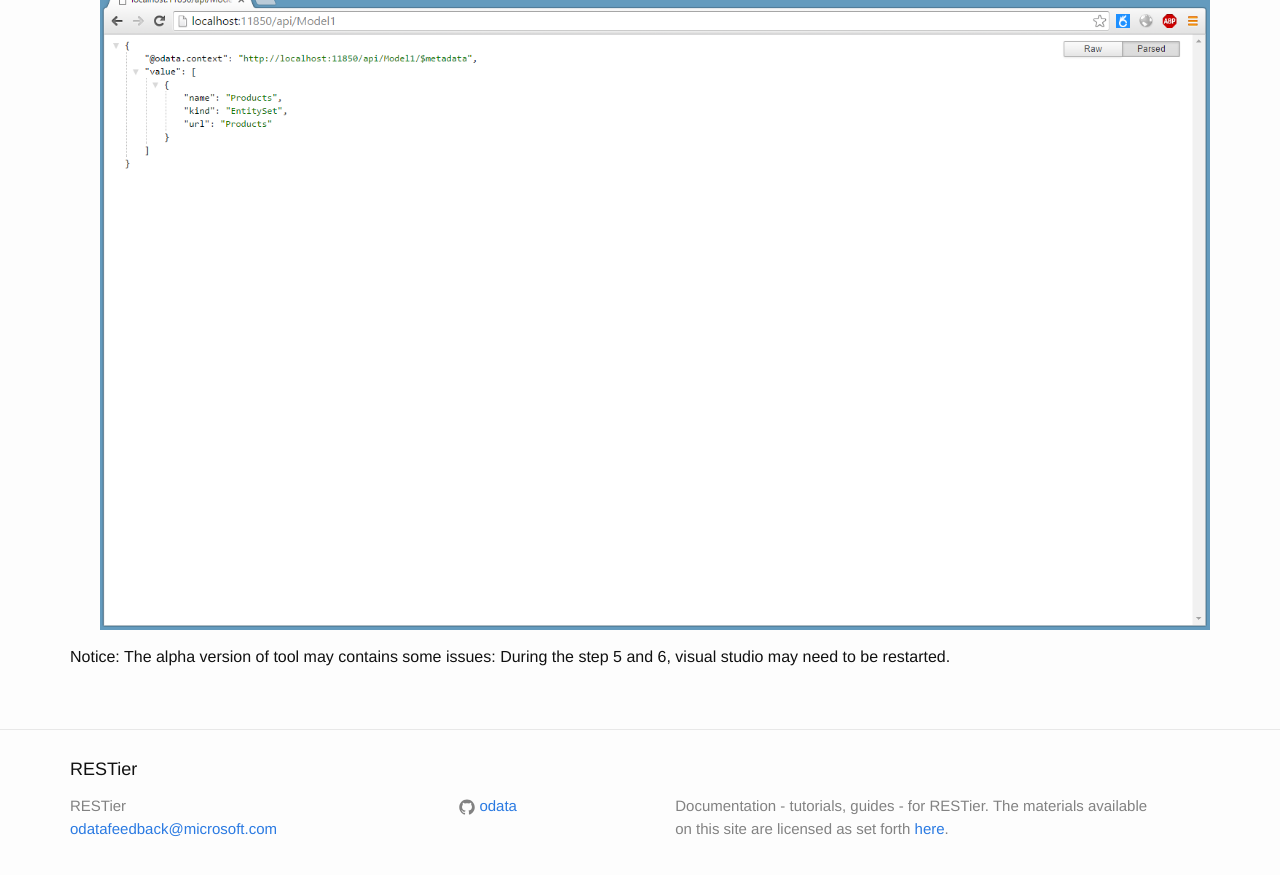
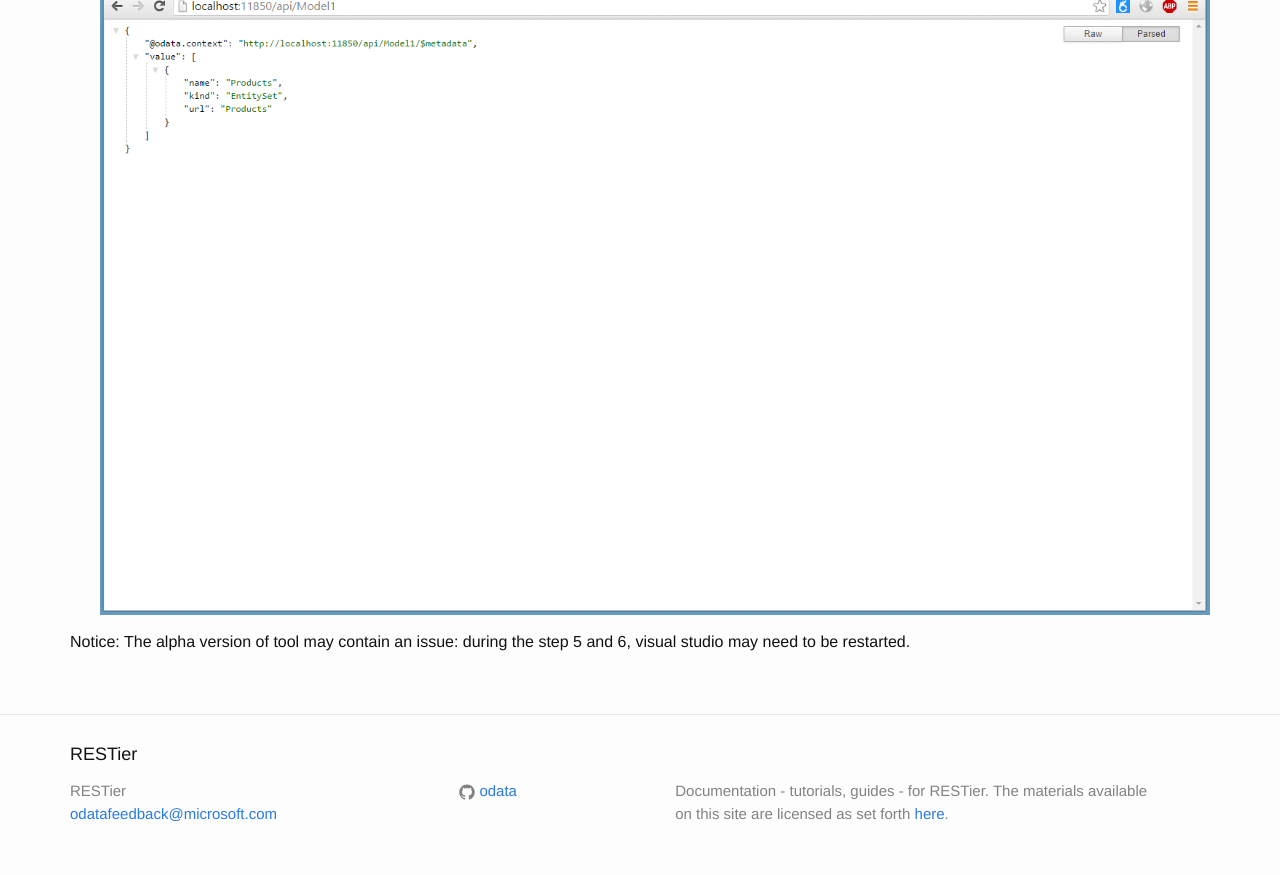
Before and after one commit to OData/RESTier, a Jekyll site: the page built from _posts/2015-12-03-06-01-Restier-Scaffolding.md, in a window 1280 px wide and 900 px high, scrolled down 2213 px. Shown: the top 875 px of the window. Built offline with Jekyll 4.4.1, drawn with Linux system fonts in a browser that asks for light colours; nearby versions of some CDN libraries; comment, search, counter and statistics services are not loaded.

Commit message:
Update 2015-12-03-06-01-Restier-Scaffolding.md

```diff
--- a/_posts/2015-12-03-06-01-Restier-Scaffolding.md
+++ b/_posts/2015-12-03-06-01-Restier-Scaffolding.md
@@ -13,7 +13,6 @@ The installer of Restier scaffolding can be downloaded from Visual Studio Galler
 
 ### Using Scaffolding Tool
 [Here](http://odata.github.io/RESTier/#11-40-Bootstrap) is the process of building an OData V4 endpoint using RESTier. With scaffolding tool, you only need to "Create a project and a web app", then "Generate the model classes". The project will looks like:
-
 ![]({{site.baseurl}}/images/ScaffoldingBefore.PNG)
 
 1. Right click the APP_Start folder->Add->New Scaffolded items
@@ -26,4 +25,5 @@ The installer of Restier scaffolding can be downloaded from Visual Studio Galler
 6. Rebuld the project and start:
 ![]({{site.baseurl}}/images/ScaffoldingResult.PNG)
 
-Notice: The alpha version of tool may contains some issues: During the step 5 and 6, visual studio may need to be restarted.
+
+Notice: The alpha version of tool may contain an issue: during the step 5 and 6, visual studio may need to be restarted.
```
